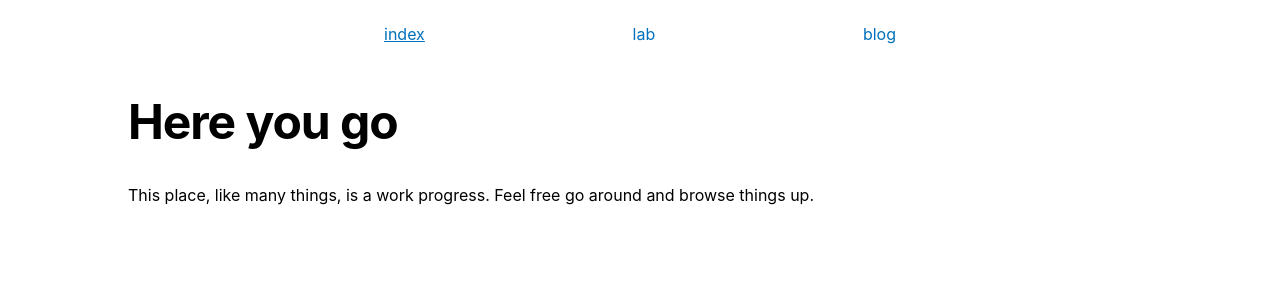
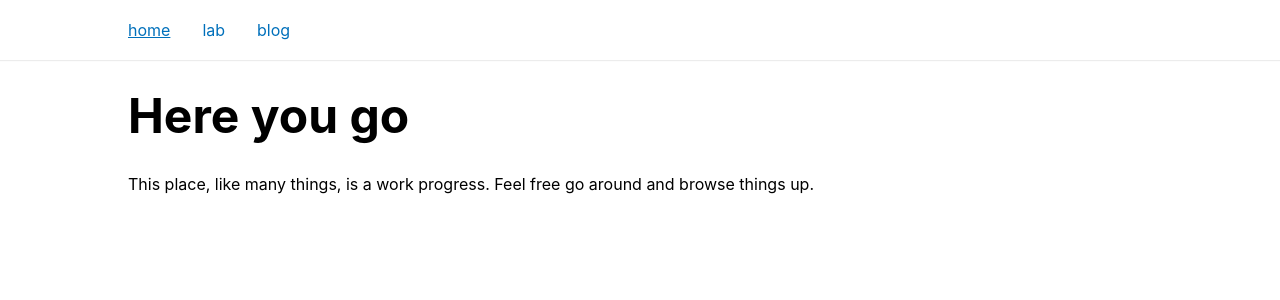
Before and after one commit to stringparser/www, a Next.js app: page / in a window 1280 px wide. Shown: the top 300 px of the page. Built offline with nearby package versions, Linux system fonts and the light colour scheme.

Commit message:
Navigation and design improvements

```diff
--- a/pages/_app.tsx
+++ b/pages/_app.tsx
@@ -3,9 +3,11 @@ import App, { AppContext, AppInitialProps, AppProps } from "next/app";
 
 import "./app.module.css";
 import config from "../config";
+import { getMeta } from "../shared/util";
 
-import Navigation from "../shared/components/Navigation";
-import { getMeta, getSlug } from "../shared/util";
+import { bounds } from "../shared/components/styles";
+import Navigation from "../shared/components/Navigation/Navigation";
+import DocumentHead from "../shared/components/Document/Head";
 
 class MyApp extends App<AppProps> {
   static async getInitialProps({ Component, router, ctx }: AppContext): Promise<AppInitialProps> {
@@ -19,8 +21,6 @@ class MyApp extends App<AppProps> {
       : {}
       ;
 
-    const slug = getSlug(router.route);
-
     return {
       pageProps: {
         ...config.defaults,
@@ -29,144 +29,26 @@ class MyApp extends App<AppProps> {
           ...meta,
           ...config.seo,
         },
-        slug,
       }
     };
   }
 
   render() {
-    const {
-      pageTitle,
-      primaryColor,
-    } = config.defaults;
-
     const { Component, pageProps } = this.props;
 
     return (
       <>
-        <Head>
-          <meta
-            name="viewport"
-            content="width=device-width, initial-scale=1"
-          />
-
-          <link
-            rel="icon"
-            href="/static/icons/favicon.ico"
-          />
-
-          <link
-            rel="apple-touch-icon"
-            href="/static/icons/apple-icon-57x57.png"
-            sizes="57x57"
-          />
-
-          <link
-            rel="apple-touch-icon"
-            href="/static/icons/apple-icon-60x60.png"
-            sizes="60x60"
-          />
-
-          <link
-            rel="apple-touch-icon"
-            href="/static/icons/apple-icon-72x72.png"
-            sizes="72x72"
-          />
-
-          <link
-            rel="apple-touch-icon"
-            href="/static/icons/apple-icon-76x76.png"
-            sizes="76x76"
-          />
-
-          <link
-            rel="icon"
-            href="/static/icons/favicon-16x16.png"
-            type="image/png"
-            sizes="16x16"
-          />
-
-          <link
-            rel="icon"
-            href="/static/icons/favicon-32x32.png"
-            type="image/png"
-            sizes="32x32"
-          />
-
-          <link
-            rel="icon"
-            type="image/png"
-            href="/static/icons/favicon-96x96.png"
-            sizes="96x96"
-          />
-
-          <link
-            rel="apple-touch-icon"
-            href="/static/icons/apple-icon-114x114.png"
-            sizes="114x114"
-          />
-
-          <link
-            rel="apple-touch-icon"
-            href="/static/icons/apple-icon-120x120.png"
-            sizes="120x120"
-          />
-
-          <link
-            rel="apple-touch-icon"
-            href="/static/icons/apple-icon-144x144.png"
-            sizes="144x144"
-          />
-
-          <link
-            rel="apple-touch-icon"
-            href="/static/icons/apple-icon-152x152.png"
-            sizes="152x152"
-          />
-
-          <link
-            rel="apple-touch-icon"
-            href="/static/icons/apple-icon-180x180.png"
-            sizes="180x180"
-          />
-
-          <link
-            rel="icon"
-            href="/static/icons/android-icon-192x192.png"
-            type="image/png"
-            sizes="192x192"
-          />
-
-          <meta
-            name="msapplication-TileImage"
-            content="/static/icons/ms-icon-144x144.png"
-          />
-
-          <meta
-            name="theme-color"
-            content={primaryColor}
-          />
-
-          <meta
-            name="apple-mobile-web-app-title"
-            content={pageTitle}
-          />
-
-          <meta
-            name="msapplication-TileColor"
-            content={primaryColor}
-          />
-
-          <title>
-            {pageTitle}
-          </title>
-        </Head>
-        <header>
-          <Navigation currentSlug={pageProps.slug} />
-        </header>
+        <DocumentHead {...config.defaults} />
+        <Navigation />
         <main>
           <Component {...pageProps} />
         </main>
+        <style jsx>{`
+          main {
+            margin: 0 auto;
+            max-width: ${bounds.maxWidth};
+          }
+        `}</style>
       </>
     )
   }
--- a/pages/app.module.css
+++ b/pages/app.module.css
@@ -5,27 +5,38 @@
   --link-color: #0070BB;
 }
 
+html {
+  height: 100%;
+  box-sizing: border-box;
+}
+
 body {
+  margin: 0;
   position: relative;
-  min-height: 100%;
+  min-height: 100vh;
+
+  font-size: 16px;
+  font-family: var(--font-sans);
+  font-feature-settings: 'kern';
 
   color: var(--text-color);
-
-  font-family: var(--font-sans);
   text-rendering: optimizeLegibility;
   -webkit-font-smoothing: antialiased;
   -moz-osx-font-smoothing: grayscale;
+
+  scroll-behavior: smooth;
 }
 
-body > * {
-  margin: 0 auto;
-  max-width: 1024px;
+*,
+:after,
+:before {
+  box-sizing: border-box;
 }
 
 h1 {
   font-size: 3rem;
   font-weight: 700;
-  letter-spacing: -.066875rem;
+  line-height: 3rem;
 }
 
 p {
--- /dev/null
+++ b/shared/components/Document/Head.tsx
@@ -0,0 +1,128 @@
+import Head from "next/head";
+
+type Props = {
+  pageTitle: string;
+  primaryColor: string;
+};
+
+const DocumentHead: React.SFC<Props> = ({ pageTitle, primaryColor }) => (
+  <Head>
+    <meta
+      name="viewport"
+      content="width=device-width, initial-scale=1"
+    />
+
+    <link
+      rel="icon"
+      href="/static/icons/favicon.ico"
+    />
+
+    <link
+      rel="apple-touch-icon"
+      href="/static/icons/apple-icon-57x57.png"
+      sizes="57x57"
+    />
+
+    <link
+      rel="apple-touch-icon"
+      href="/static/icons/apple-icon-60x60.png"
+      sizes="60x60"
+    />
+
+    <link
+      rel="apple-touch-icon"
+      href="/static/icons/apple-icon-72x72.png"
+      sizes="72x72"
+    />
+
+    <link
+      rel="apple-touch-icon"
+      href="/static/icons/apple-icon-76x76.png"
+      sizes="76x76"
+    />
+
+    <link
+      rel="icon"
+      href="/static/icons/favicon-16x16.png"
+      type="image/png"
+      sizes="16x16"
+    />
+
+    <link
+      rel="icon"
+      href="/static/icons/favicon-32x32.png"
+      type="image/png"
+      sizes="32x32"
+    />
+
+    <link
+      rel="icon"
+      type="image/png"
+      href="/static/icons/favicon-96x96.png"
+      sizes="96x96"
+    />
+
+    <link
+      rel="apple-touch-icon"
+      href="/static/icons/apple-icon-114x114.png"
+      sizes="114x114"
+    />
+
+    <link
+      rel="apple-touch-icon"
+      href="/static/icons/apple-icon-120x120.png"
+      sizes="120x120"
+    />
+
+    <link
+      rel="apple-touch-icon"
+      href="/static/icons/apple-icon-144x144.png"
+      sizes="144x144"
+    />
+
+    <link
+      rel="apple-touch-icon"
+      href="/static/icons/apple-icon-152x152.png"
+      sizes="152x152"
+    />
+
+    <link
+      rel="apple-touch-icon"
+      href="/static/icons/apple-icon-180x180.png"
+      sizes="180x180"
+    />
+
+    <link
+      rel="icon"
+      href="/static/icons/android-icon-192x192.png"
+      type="image/png"
+      sizes="192x192"
+    />
+
+    <meta
+      name="msapplication-TileImage"
+      content="/static/icons/ms-icon-144x144.png"
+    />
+
+    <meta
+      name="theme-color"
+      content={primaryColor}
+    />
+
+    <meta
+      name="apple-mobile-web-app-title"
+      content={pageTitle}
+    />
+
+    <meta
+      name="msapplication-TileColor"
+      content={primaryColor}
+    />
+
+    <title>
+      {pageTitle}
+    </title>
+  </Head>
+);
+
+export default DocumentHead;
--- a/shared/components/Navigation.tsx
+++ /dev/null
@@ -1,76 +0,0 @@
-import { AnchorHTMLAttributes } from "react";
-
-const isCurrentPage = (currentHref: string, href: string) => (
-  currentHref === href
-);
-
-const items = [
-  {
-    href: '/',
-    label: 'index',
-  },
-  {
-    href: '/lab',
-    label: 'lab',
-  },
-  {
-    href: '/blog',
-    label: 'blog',
-  },
-];
-
-type LinkProps = AnchorHTMLAttributes<HTMLAnchorElement>;
-
-const NavigationLink: React.SFC<LinkProps> = ({ className, children, href }) => (
-  <>
-    <a
-      href={href}
-      className={className}
-    >
-      {children}
-    </a>
-    <style jsx>{`
-      .current {
-        text-decoration: underline;
-      }
-    `}</style>
-  </>
-);
-
-type Props = {
-  currentSlug: string;
-};
-
-const Navigation: React.SFC<Props> = ({ currentSlug }) => (
-  <>
-    <aside className="navigation">
-      {items.map(({ href, label }, index) =>
-        <NavigationLink
-          key={index}
-          href={href}
-          className={isCurrentPage(currentSlug, href)
-            ? 'current'
-            : undefined
-          }
-        >
-          {label}
-        </NavigationLink>
-      )}
-    </aside>
-
-    <style jsx>{`
-      .navigation {
-        margin: 0 auto;
-        max-width: 50%;
-        list-style-type: none;
-
-        padding: 16px 0;
-
-        display: flex;
-        justify-content: space-between;
-      }
-    `}</style>
-  </>
-)
-
-export default Navigation;
--- /dev/null
+++ b/shared/components/Navigation/Navigation.tsx
@@ -0,0 +1,77 @@
+import Link from "next/link";
+import { withRouter, NextRouter } from "next/router";
+
+import { bounds } from '../styles';
+
+const isCurrentPage = (currentHref: string, href: string) => (
+  currentHref === href
+);
+
+const items = [
+  {
+    href: '/',
+    label: 'home',
+  },
+  {
+    href: '/lab',
+    label: 'lab',
+  },
+  {
+    href: '/blog',
+    label: 'blog',
+  },
+];
+
+type Props = {
+  router: NextRouter
+};
+
+const Navigation: React.SFC<Props> = ({ router }) => (
+  <>
+    <header>
+      <nav>
+        <aside className="links">
+          {items.map(({ href, label }, index) =>
+            <Link
+              key={index}
+              href={href}
+            >
+              <a className={isCurrentPage(router.route, href)
+                ? 'current'
+                : undefined
+              }>
+                {label}
+              </a>
+            </Link>
+          )}
+        </aside>
+      </nav>
+    </header>
+    <style jsx>{`
+      header {
+        padding: 1.25rem 0;
+        box-shadow: 0 1px 1px rgba(0,0,0,0.075);
+      }
+
+      nav {
+        margin: 0 auto;
+        max-width: ${bounds.maxWidth};
+      }
+
+      .links a {
+          margin: 0 1rem;
+        }
+        .links a.current {
+          text-decoration: underline;
+        }
+        .links a:first-child {
+          margin-left: 0;
+        }
+        .links a:last-child {
+          margin-right: 0;
+        }
+    `}</style>
+  </>
+);
+
+export default withRouter(Navigation);
--- /dev/null
+++ b/shared/components/styles.ts
@@ -0,0 +1,3 @@
+export const bounds = {
+  maxWidth: '1024px',
+};
```
